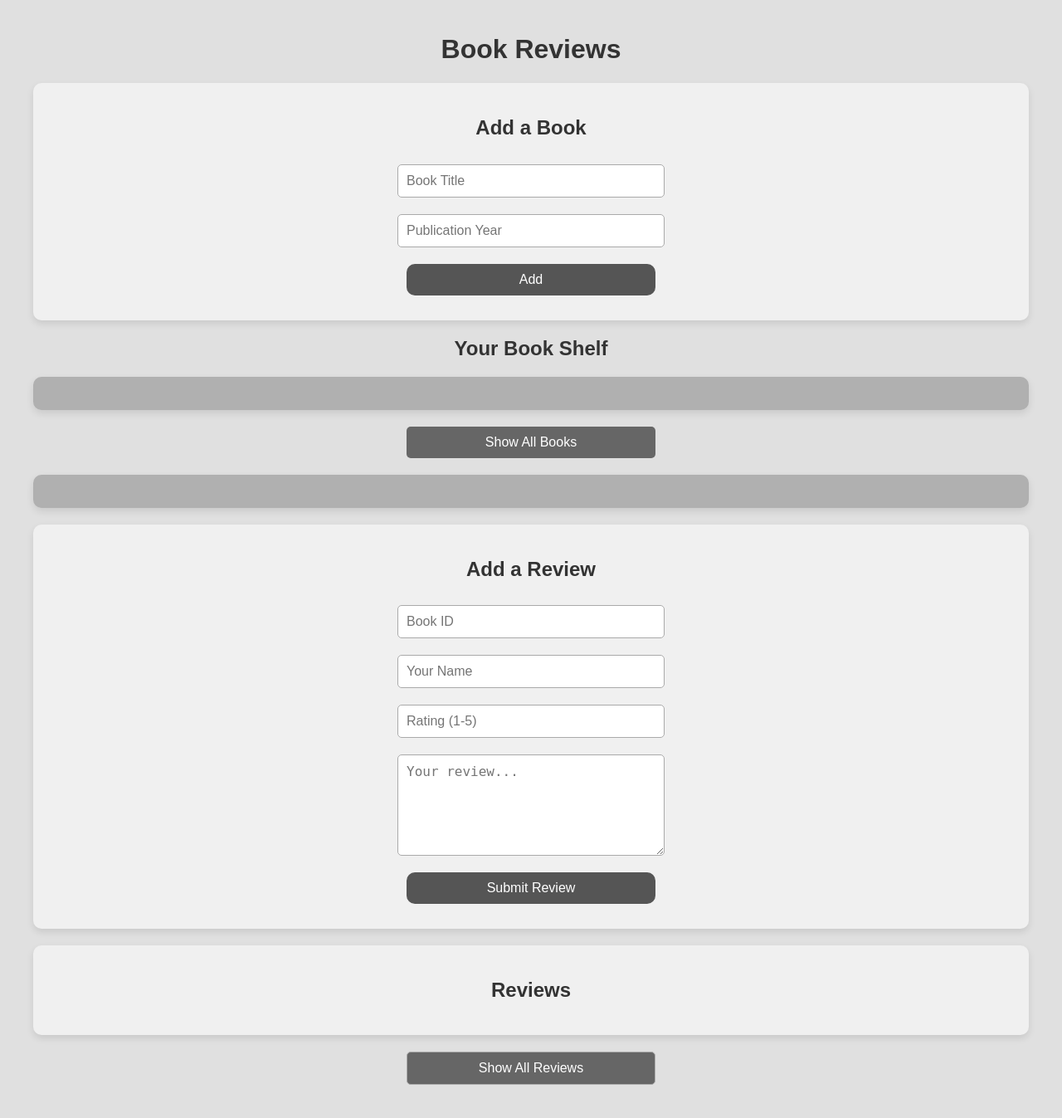
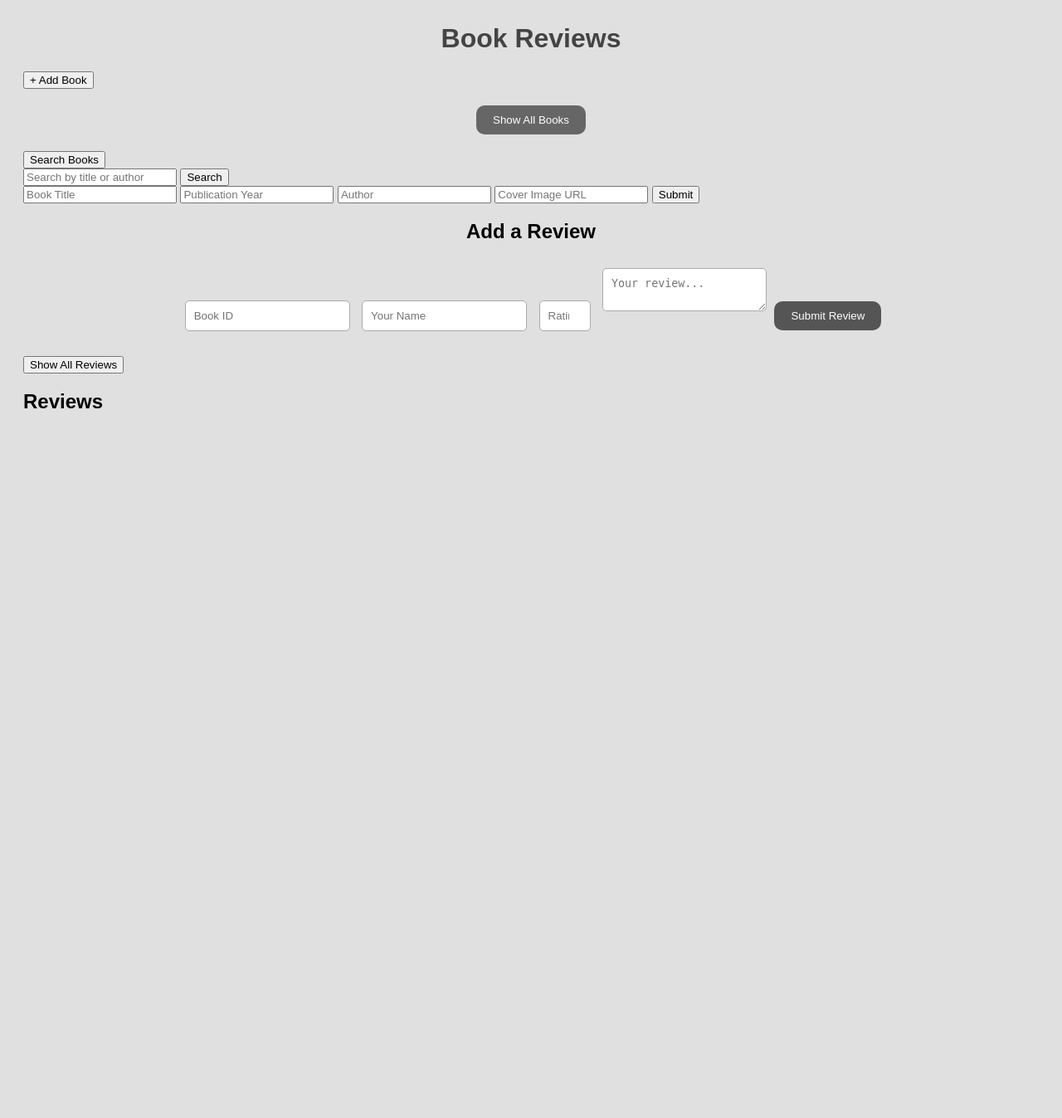
Before and after one commit to soccerzico/BasicFlaskAppDemo, a Flask app: page / in a window 1280 px wide. Shown: the whole page at 83% size. After the commit the page ends 492 px from the top, so only its background shows below. Run offline with Flask 2, Linux system fonts and the light colour scheme.

Commit message:
Refactor index.html structure and styles

```diff
--- a/templates/index.html
+++ b/templates/index.html
@@ -1,153 +1,53 @@
-<!DOCTYPE html>
-<html lang="en">
+<html>
+<style>
+</style>
 
 <head>
-    <meta charset="UTF-8">
-    <meta name="viewport" content="width=device-width, initial-scale=1.0">
     <title>Book Reviews</title>
     <link rel="stylesheet" type="text/css" href="{{ url_for('static', filename='styles.css') }}">
-    <style>
-        /* Ensure the design is responsive */
-        body {
-            font-family: 'Arial', sans-serif;
-            background-color: #e0e0e0;
-            padding: 20px;
-            max-width: 1200px;
-            margin: 0 auto;
-        }
+    <link href="https://fonts.googleapis.com/css2?family=Roboto:wght@300;400;600&display=swap" rel="stylesheet">
 
-        h1, h2 {
-            text-align: center;
-            color: #333;
-        }
-
-        /* Form and button alignment */
-        #addBook, #addReview {
-            display: flex;
-            flex-direction: column;
-            align-items: center;
-            margin: 20px 0;
-            background-color: #f0f0f0;
-            padding: 20px;
-            border-radius: 10px;
-            box-shadow: 0px 4px 8px rgba(0, 0, 0, 0.1);
-        }
-
-        input, textarea, button {
-            margin: 10px 5px;
-            padding: 10px;
-            width: 100%;
-            max-width: 300px;
-            border-radius: 5px;
-            border: 1px solid #aaa;
-            font-size: 16px;
-        }
-
-        textarea {
-            resize: vertical;
-            min-height: 100px;
-        }
-
-        button {
-            background-color: #555;
-            color: white;
-            cursor: pointer;
-            transition: background-color 0.3s ease;
-        }
-
-        button:hover {
-            background-color: #777;
-        }
-
-        /* Styling for book shelf */
-        .shelf {
-            display: flex;
-            flex-wrap: wrap;
-            justify-content: space-evenly;
-            background-color: #b0b0b0;
-            padding: 20px;
-            border-radius: 10px;
-            box-shadow: 0px 4px 10px rgba(0, 0, 0, 0.1);
-        }
-
-        /* Placeholder for books */
-        .book {
-            width: 150px;
-            height: 200px;
-            background-color: #d0d0d0;
-            margin: 10px;
-            padding: 10px;
-            text-align: center;
-            display: flex;
-            flex-direction: column;
-            justify-content: space-between;
-            border-radius: 10px;
-            box-shadow: 0px 4px 8px rgba(0, 0, 0, 0.2);
-        }
-
-        #showBooksButton, #showReviewsButton {
-            display: block;
-            margin: 20px auto;
-            padding: 10px 20px;
-            background-color: #666;
-            color: white;
-            border-radius: 5px;
-            cursor: pointer;
-        }
-
-        #showBooksButton:hover, #showReviewsButton:hover {
-            background-color: #888;
-        }
-
-        /* Review styling */
-        #reviewList {
-            margin: 20px 0;
-            padding: 20px;
-            background-color: #f0f0f0;
-            border-radius: 10px;
-            box-shadow: 0px 4px 8px rgba(0, 0, 0, 0.1);
-        }
-
-        .review {
-            background-color: #dcdcdc;
-            padding: 10px;
-            margin: 10px 0;
-            border-radius: 5px;
-            box-shadow: 0px 4px 8px rgba(0, 0, 0, 0.1);
-        }
-    </style>
 </head>
 
 <body>
+    <h1 class="title">Book Reviews</h1>
+    <div class="button-bar">
+        <button class="add-book-button" onclick="toggleAddBook()"> + Add Book </button>
+        <button id="showBooksButton" onclick="showAllBooks()">Show All Books</button>
+        <button class="add-book-button" onclick="toggleSearch()">Search Books</button>
+    </div>
+    <div class="search-container">
+    <div id="searchForm" class="add-book-form">
+        <input type="text" id="searchInput" placeholder="Search by title or author">
+        <button onclick="searchBooks()">Search</button>
+    </div>
+    </div>
 
-    <h1>Book Reviews</h1>
+    <!-- Add a div to input book data -->
+    <div class="add-book-container">
 
-    <!-- Add Book Section -->
-    <div id="addBook">
-        <h2>Add a Book</h2>
+    <div id="addBookForm" class="add-book-form">
         <input type="text" id="bookTitle" placeholder="Book Title">
         <input type="text" id="publicationYear" placeholder="Publication Year">
-        <button onclick="addBook()">Add</button>
+        <input type="text" id="bookAuthor" placeholder="Author">
+        <input type="text" id="imageUrl" placeholder="Cover Image URL">
+        <button onclick="addBook()">Submit</button>
     </div>
 
-    <!-- Your Book Shelf -->
-    <div id="bookShelf">
-        <h2>Your Book Shelf</h2>
-        <div id="bookList" class="shelf">
-            <!-- Books will be dynamically added here -->
-        </div>
+
+</div>
+
+    <!-- Display books in this div -->
+    <div id="bookList">
+        <!-- Book data will be displayed here dynamically -->
     </div>
 
-    <!-- Show All Books Button -->
-    <button id="showBooksButton" onclick="showAllBooks()">Show All Books</button>
-
-    <!-- Display All Books -->
-    <div id="allbooks" class="shelf">
-        <!-- All books from server will appear here -->
+    <!-- Display books in this div -->
+    <div id="allbooks">
+        <!-- Book data will be displayed here dynamically -->
     </div>
 
-    <!-- Add Review Section -->
-    <div id="addReview">
+ <div id="addReview">
         <h2>Add a Review</h2>
         <input type="text" id="bookId" placeholder="Book ID">
         <input type="text" id="userName" placeholder="Your Name">
@@ -155,18 +55,15 @@
         <textarea id="comment" placeholder="Your review..."></textarea>
         <button onclick="addReview()">Submit Review</button>
     </div>
-
+<!-- Show All Reviews Button -->
+    <button id="showReviewsButton" onclick="showAllReviews()">Show All Reviews</button>
     <!-- Review List -->
     <div id="reviewList">
         <h2>Reviews</h2>
         <!-- Reviews will be dynamically displayed here -->
     </div>
 
-    <!-- Show All Reviews Button -->
-    <button id="showReviewsButton" onclick="showAllReviews()">Show All Reviews</button>
-
     <script src="{{ url_for('static', filename='script.js') }}"></script>
-
 </body>
 
 </html>
```
